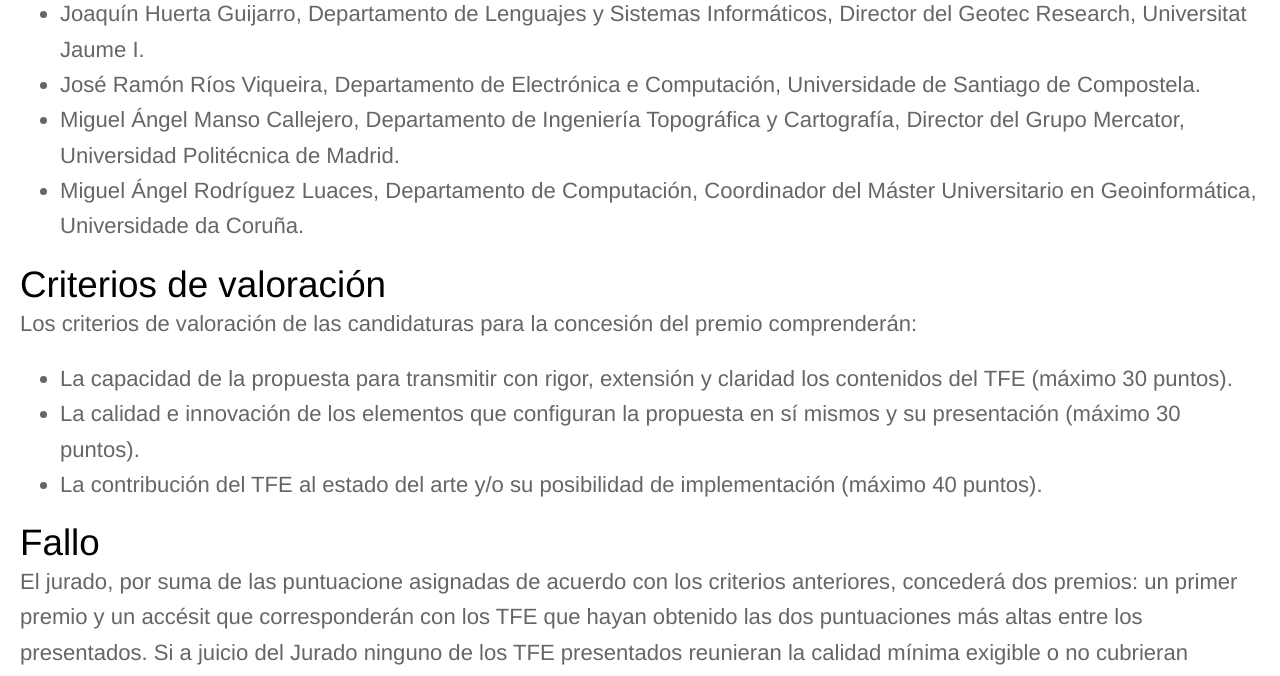
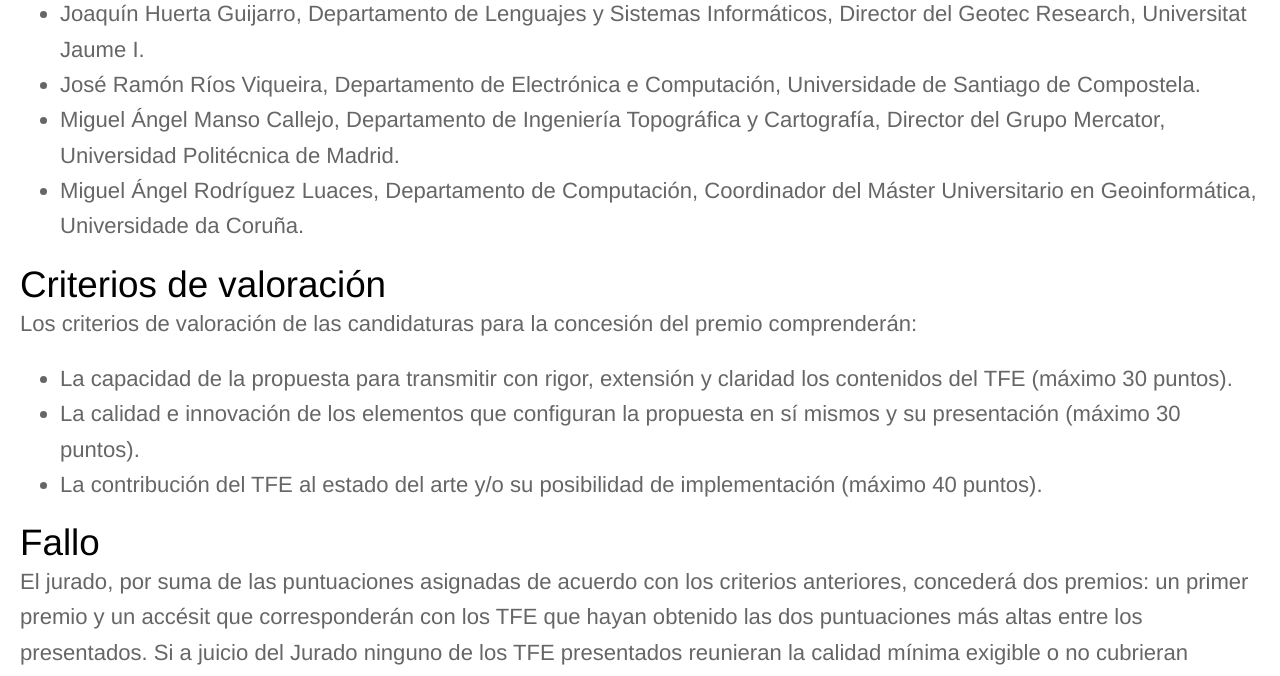
Before and after one commit to IAAA-Lab/IAAA-Lab.github.io, a Jekyll site: the page built from _posts/2018-01-26-segunda-ed-premios-pedro-muro-tfe.md, in a window 1280 px wide and 1400 px high, scrolled down 1852 px. Shown: the part 153-829 px from the top of the window. Built offline with Jekyll 4.4.1, drawn with Linux system fonts in a browser that asks for light colours; some of the changed text lies outside the part shown.

Commit message:
Corregidas pequeñas erratas.

```diff
--- a/_posts/2018-01-26-segunda-ed-premios-pedro-muro-tfe.md
+++ b/_posts/2018-01-26-segunda-ed-premios-pedro-muro-tfe.md
@@ -3,7 +3,7 @@
 subtitle: A trabajos de fin de estudios en el ámbito de las Infraestructuras de Datos Espaciales y los estándares abiertos que las soportan
 layout: post
 ---
-El [Grupo de Sistemas de Información Avanzados]({{ site.baseurl }}/) y el [Instituto de Investigación en Ingeniería de Aragón](http://i3a.unizar.es) abren la convocatoria para los premios a los trabajos de fin de estudios **defendidos en cualquier universidad española entre el 1 de enero de 2017 y el 31 de diciembre de 2017** que mejor hayan sido valorados en términos de aportación al desarrollo y utilización de tecnologías y estándares abiertos vinculados a las infraestructuras de datos espaciales.
+El [Grupo de Sistemas de Información Avanzados]({{ site.baseurl }}/) y el [Instituto de Investigación en Ingeniería de Aragón](http://i3a.unizar.es) abren la convocatoria para los premios a los trabajos de fin de estudios **defendidos en cualquier universidad española entre el 1 de enero de 2017 y el 31 de diciembre de 2017** que mejor hayan sido valorados en términos de aportación al desarrollo y utilización de tecnologías y estándares abiertos vinculados a las Infraestructuras de Datos Espaciales.
 
 # Objetivo y participantes
 El objetivo de estos premios es fomentar y apoyar la realización de trabajos de aplicación o investigación relacionados con tecnologías y estándares abiertos vinculados a las infraestructuras de datos espaciales.
@@ -17,7 +17,7 @@
 Se deberá adjuntar al correo:
 
 - El formulario correspondiente (según [este modelo]({{site.baseurl}}/downloads/Hoja_Solicitud_Premio_Pedro_Muro_TFE.odt)) debidamente cumplimentado y firmado.
-- Resumen ejecutivo del TFE incidiendo en el objetivo, conclusiones, principales aportaciones, así como la justificación de que el trabajo realizado se encuadra dentro de las &laquo;tecnologías y estándares abiertos vinculados a las infraestructuras de datos espaciales&raquo; (máximo 3.000 caracteres).
+- Resumen ejecutivo del TFE incidiendo en el objetivo, conclusiones, principales aportaciones, así como la justificación de que el trabajo realizado se encuadra dentro de las &laquo;tecnologías y estándares abiertos vinculados a las Infraestructuras de Datos Espaciales&raquo; (máximo 3.000 caracteres).
 - Enlace a un repositorio de descarga que permita acceder a la memoria del TFE.
 - Un breve *curriculum vitae* del candidato o candidata (máximo 2 páginas).
 
@@ -32,7 +32,7 @@
 - Javier Nogueras-Iso, Departamento de Informática e Ingeniería de Sistemas, Subdirector TIC del Instituto de Investigación en Ingeniería de Aragón, Universidad de Zaragoza.
 - Joaquín Huerta Guijarro, Departamento de Lenguajes y Sistemas Informáticos, Director del Geotec Research, Universitat Jaume I.
 - José Ramón Ríos Viqueira, Departamento de Electrónica e Computación, Universidade de Santiago de Compostela.
-- Miguel Ángel Manso Callejero, Departamento de Ingeniería Topográfica y Cartografía, Director del Grupo Mercator, Universidad Politécnica de Madrid.
+- Miguel Ángel Manso Callejo, Departamento de Ingeniería Topográfica y Cartografía, Director del Grupo Mercator, Universidad Politécnica de Madrid.
 - Miguel Ángel Rodríguez Luaces, Departamento de Computación, Coordinador del Máster Universitario en Geoinformática, Universidade da Coruña.
 
 # Criterios de valoración
@@ -43,7 +43,7 @@
 - La contribución del TFE al estado del arte y/o su posibilidad de implementación (máximo 40 puntos).
 
 # Fallo
-El jurado, por suma de las puntuacione asignadas de acuerdo con los criterios anteriores, concederá dos premios: un primer premio y un accésit que corresponderán con los TFE que hayan obtenido las dos puntuaciones más altas entre los presentados. Si a juicio del Jurado ninguno de los TFE presentados reunieran la calidad mínima exigible o no cubrieran satisfactoriamente el objeto de la convocatoria, el/los Premio/s podrá/n declararse desierto/s.
+El jurado, por suma de las puntuaciones asignadas de acuerdo con los criterios anteriores, concederá dos premios: un primer premio y un accésit que corresponderán con los TFE que hayan obtenido las dos puntuaciones más altas entre los presentados. Si a juicio del Jurado ninguno de los TFE presentados reunieran la calidad mínima exigible o no cubrieran satisfactoriamente el objeto de la convocatoria, el/los Premio/s podrá/n declararse desierto/s.
 
 Los premios se fallarán durante la reunión del Grupo de Trabajo de la IDEE que está previsto que se celebre en de abril de 2018 (en fechas todavía por concretar). En el caso de que estas fechas fuesen modificadas, se notificaría convenientemente a todos los interesados. Para la entrega de los premios se aplicará lo establecido en el vigente Reglamento de Impuesto de la Renta de las Personas Físicas, aprobado en el RD 1841/91 del 30 de diciembre de 1991 y demás disposiciones concordantes.
 
```
